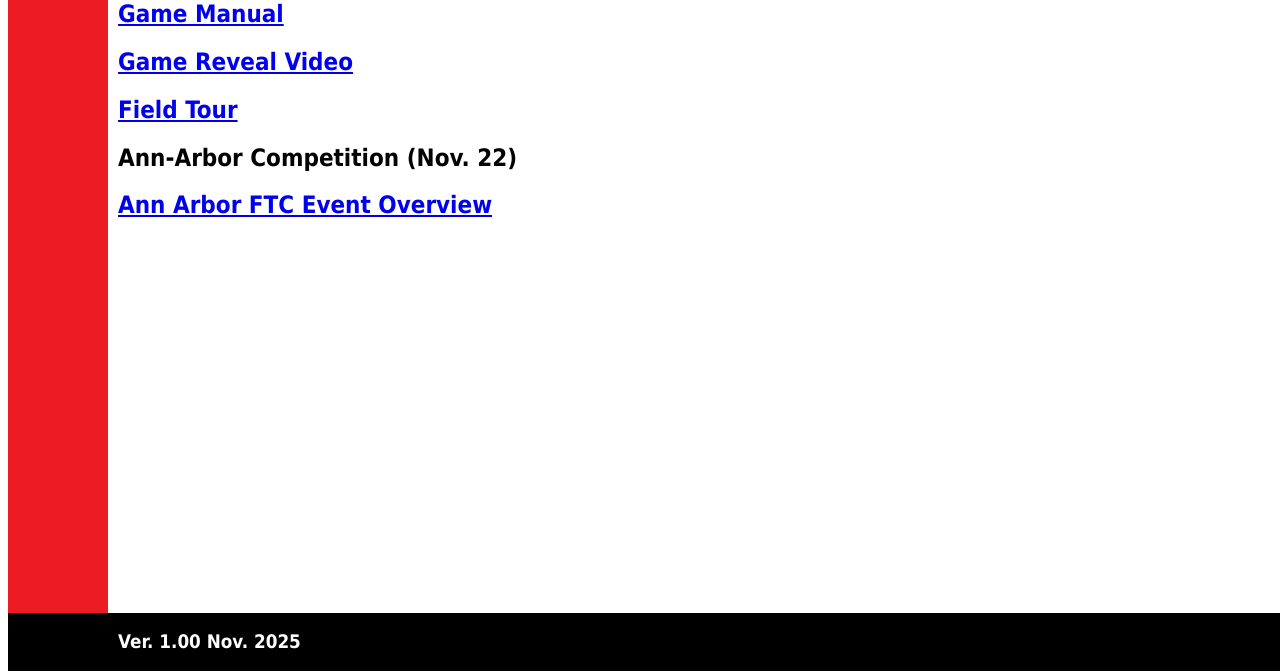
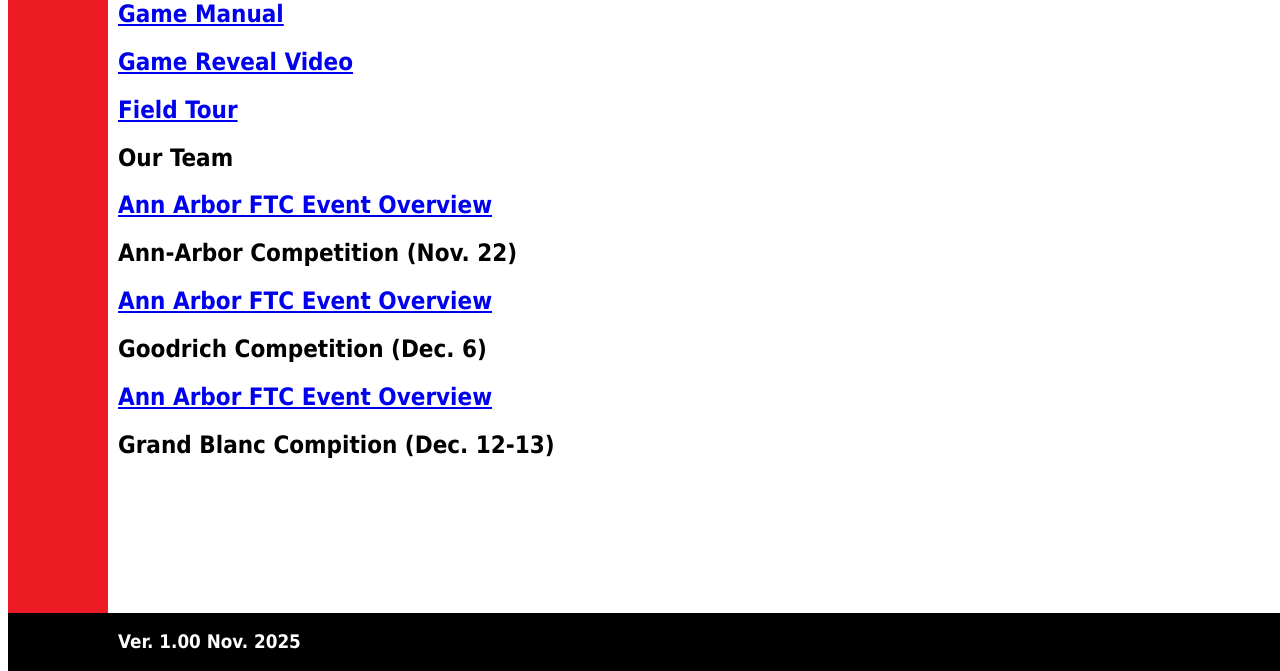
Before and after one commit to Pioneer-Robotics-10262/Robotics-Website, a plain HTML site: page Resources/index.html in a window 1280 px wide. Shown: the part 129-800 px from the top of the page. Drawn offline with Linux system fonts and the light colour scheme.

Commit message:
Add team and competition information to index.html

```diff
--- a/Resources/index.html
+++ b/Resources/index.html
@@ -20,8 +20,17 @@
 <h2><a href="https://youtu.be/tRlcAwgMx5Q" Target="blank">Game Reveal Video</a></h2>
 <h2><a href="https://youtu.be/lW0NzkG2zAo" Target="blank">Field Tour</a></h2>
 
+ <h2>Our Team</h2>
+ <h2><a href="https://theorangealliance.org/teams/10262" Target="blank">Ann Arbor FTC Event Overview </a></h2>
+
+
 <h2> Ann-Arbor Competition (Nov. 22)</h2>
 <h2><a href="https://docs.google.com/document/d/1y7YlX_LCH8K-4D6GHRJGUyMfznjcQmbTdrYd9ASBJxQ/edit?tab=t.0#heading=h.ez5bpsryvzsp" Target="blank">Ann Arbor FTC Event Overview </a></h2>
+
+ <h2>Goodrich Competition (Dec. 6)</h2>
+ <h2><a href="https://docs.google.com/document/d/1CMK3DxefcU_gR7XYfGPmStRhunrLed0jG8oP5wZPitE/edit?tab=t.0" Target="blank">Ann Arbor FTC Event Overview </a></h2>
+
+ <h2>Grand Blanc Compition (Dec. 12-13)</h2>
 
 
 </body>
```
